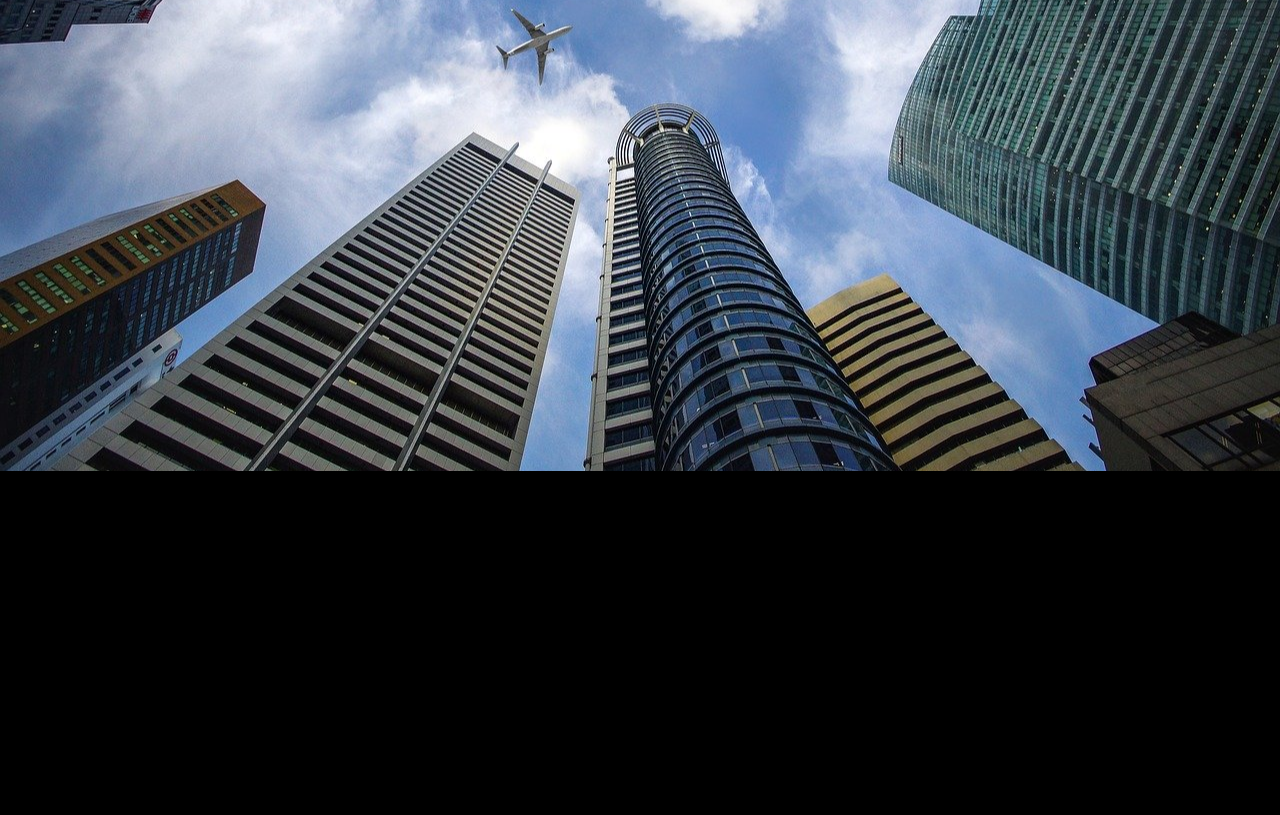
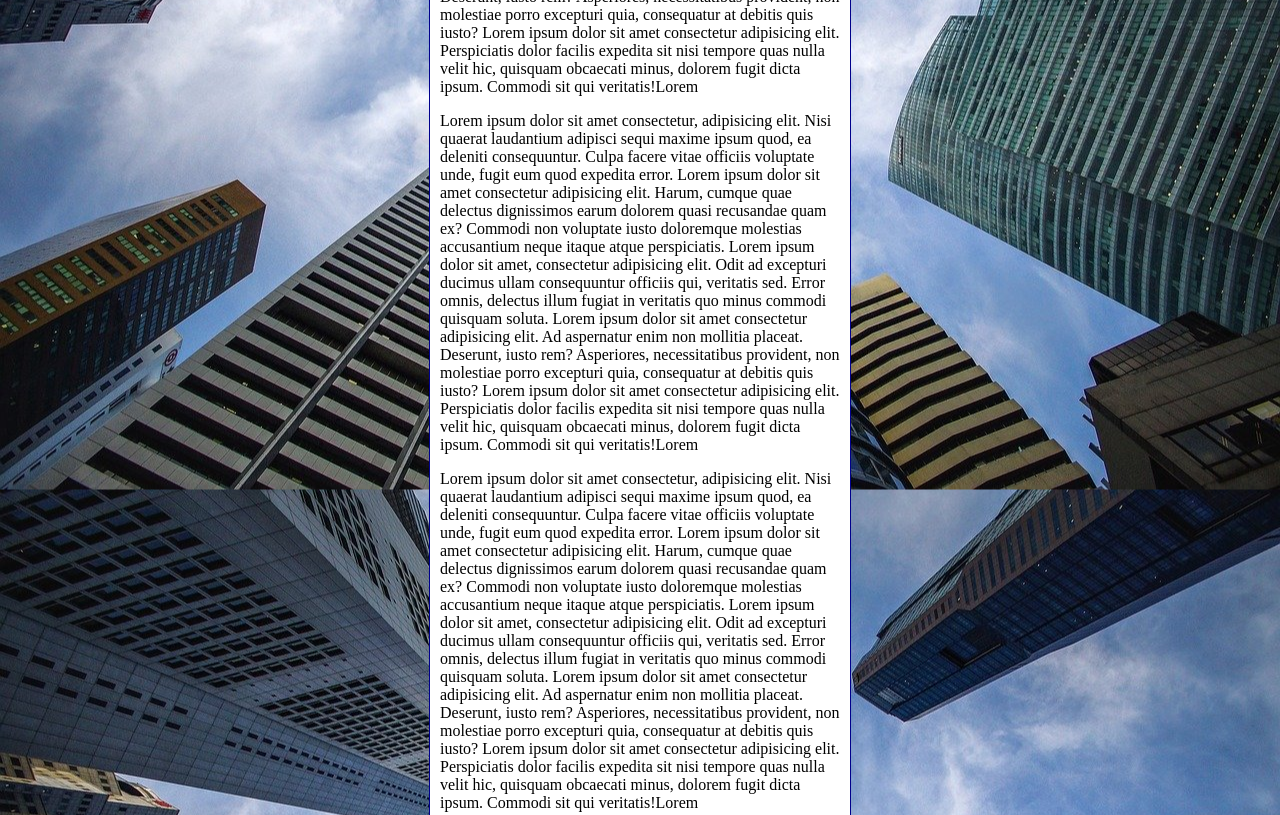
Before and after one commit to wilsonjoseph01/HTML-CSS, a plain HTML site: page exercicos/ex023/fundo006.html in a window 1280 px wide. Shown: the part 345-1160 px from the top of the page. Before the commit the page ends 816 px from the top, so only its background shows below. Drawn offline with Linux system fonts and the light colour scheme.

Commit message:
Update fundo006.html

```diff
--- a/exercicos/ex023/fundo006.html
+++ b/exercicos/ex023/fundo006.html
@@ -10,7 +10,7 @@
             background-color: black;
             background-image: url(imagens/wallpaper002.jpg);
             background-position: center center;
-            background-repeat: no-repeat;
+            background-repeat: repeat-y;
             background-size:cover;
         }
         main {
@@ -26,7 +26,10 @@
 <body>
     <main>
         <h1>Teste de Imagen de Fundo</h1>
-        <p>Lorem ipsum dolor sit amet consectetur, adipisicing elit. Nisi quaerat laudantium adipisci sequi maxime ipsum quod, ea deleniti consequuntur. Culpa facere vitae officiis voluptate unde, fugit eum quod expedita error. Lorem ipsum dolor sit amet consectetur adipisicing elit. Harum, cumque quae delectus dignissimos earum dolorem quasi recusandae quam ex? Commodi non voluptate iusto doloremque molestias accusantium neque itaque atque perspiciatis. Lorem ipsum dolor sit amet, consectetur adipisicing elit. Odit ad excepturi ducimus ullam consequuntur officiis qui, veritatis sed. Error omnis, delectus illum fugiat in veritatis quo minus commodi quisquam soluta.</p>
+        <p>Lorem ipsum dolor sit amet consectetur, adipisicing elit. Nisi quaerat laudantium adipisci sequi maxime ipsum quod, ea deleniti consequuntur. Culpa facere vitae officiis voluptate unde, fugit eum quod expedita error. Lorem ipsum dolor sit amet consectetur adipisicing elit. Harum, cumque quae delectus dignissimos earum dolorem quasi recusandae quam ex? Commodi non voluptate iusto doloremque molestias accusantium neque itaque atque perspiciatis. Lorem ipsum dolor sit amet, consectetur adipisicing elit. Odit ad excepturi ducimus ullam consequuntur officiis qui, veritatis sed. Error omnis, delectus illum fugiat in veritatis quo minus commodi quisquam soluta. Lorem ipsum dolor sit amet consectetur adipisicing elit. Ad aspernatur enim non mollitia placeat. Deserunt, iusto rem? Asperiores, necessitatibus provident, non molestiae porro excepturi quia, consequatur at debitis quis iusto? Lorem ipsum dolor sit amet consectetur adipisicing elit. Perspiciatis dolor facilis expedita sit nisi tempore quas nulla velit hic, quisquam obcaecati minus, dolorem fugit dicta ipsum. Commodi sit qui veritatis!Lorem</p>
+        <p>Lorem ipsum dolor sit amet consectetur, adipisicing elit. Nisi quaerat laudantium adipisci sequi maxime ipsum quod, ea deleniti consequuntur. Culpa facere vitae officiis voluptate unde, fugit eum quod expedita error. Lorem ipsum dolor sit amet consectetur adipisicing elit. Harum, cumque quae delectus dignissimos earum dolorem quasi recusandae quam ex? Commodi non voluptate iusto doloremque molestias accusantium neque itaque atque perspiciatis. Lorem ipsum dolor sit amet, consectetur adipisicing elit. Odit ad excepturi ducimus ullam consequuntur officiis qui, veritatis sed. Error omnis, delectus illum fugiat in veritatis quo minus commodi quisquam soluta. Lorem ipsum dolor sit amet consectetur adipisicing elit. Ad aspernatur enim non mollitia placeat. Deserunt, iusto rem? Asperiores, necessitatibus provident, non molestiae porro excepturi quia, consequatur at debitis quis iusto? Lorem ipsum dolor sit amet consectetur adipisicing elit. Perspiciatis dolor facilis expedita sit nisi tempore quas nulla velit hic, quisquam obcaecati minus, dolorem fugit dicta ipsum. Commodi sit qui veritatis!Lorem</p>
+        <p>Lorem ipsum dolor sit amet consectetur, adipisicing elit. Nisi quaerat laudantium adipisci sequi maxime ipsum quod, ea deleniti consequuntur. Culpa facere vitae officiis voluptate unde, fugit eum quod expedita error. Lorem ipsum dolor sit amet consectetur adipisicing elit. Harum, cumque quae delectus dignissimos earum dolorem quasi recusandae quam ex? Commodi non voluptate iusto doloremque molestias accusantium neque itaque atque perspiciatis. Lorem ipsum dolor sit amet, consectetur adipisicing elit. Odit ad excepturi ducimus ullam consequuntur officiis qui, veritatis sed. Error omnis, delectus illum fugiat in veritatis quo minus commodi quisquam soluta. Lorem ipsum dolor sit amet consectetur adipisicing elit. Ad aspernatur enim non mollitia placeat. Deserunt, iusto rem? Asperiores, necessitatibus provident, non molestiae porro excepturi quia, consequatur at debitis quis iusto? Lorem ipsum dolor sit amet consectetur adipisicing elit. Perspiciatis dolor facilis expedita sit nisi tempore quas nulla velit hic, quisquam obcaecati minus, dolorem fugit dicta ipsum. Commodi sit qui veritatis!Lorem</p>
+        <p>Lorem ipsum dolor sit amet consectetur, adipisicing elit. Nisi quaerat laudantium adipisci sequi maxime ipsum quod, ea deleniti consequuntur. Culpa facere vitae officiis voluptate unde, fugit eum quod expedita error. Lorem ipsum dolor sit amet consectetur adipisicing elit. Harum, cumque quae delectus dignissimos earum dolorem quasi recusandae quam ex? Commodi non voluptate iusto doloremque molestias accusantium neque itaque atque perspiciatis. Lorem ipsum dolor sit amet, consectetur adipisicing elit. Odit ad excepturi ducimus ullam consequuntur officiis qui, veritatis sed. Error omnis, delectus illum fugiat in veritatis quo minus commodi quisquam soluta. Lorem ipsum dolor sit amet consectetur adipisicing elit. Ad aspernatur enim non mollitia placeat. Deserunt, iusto rem? Asperiores, necessitatibus provident, non molestiae porro excepturi quia, consequatur at debitis quis iusto? Lorem ipsum dolor sit amet consectetur adipisicing elit. Perspiciatis dolor facilis expedita sit nisi tempore quas nulla velit hic, quisquam obcaecati minus, dolorem fugit dicta ipsum. Commodi sit qui veritatis!Lorem</p>
     </main>
 </body>
 </html>
```
